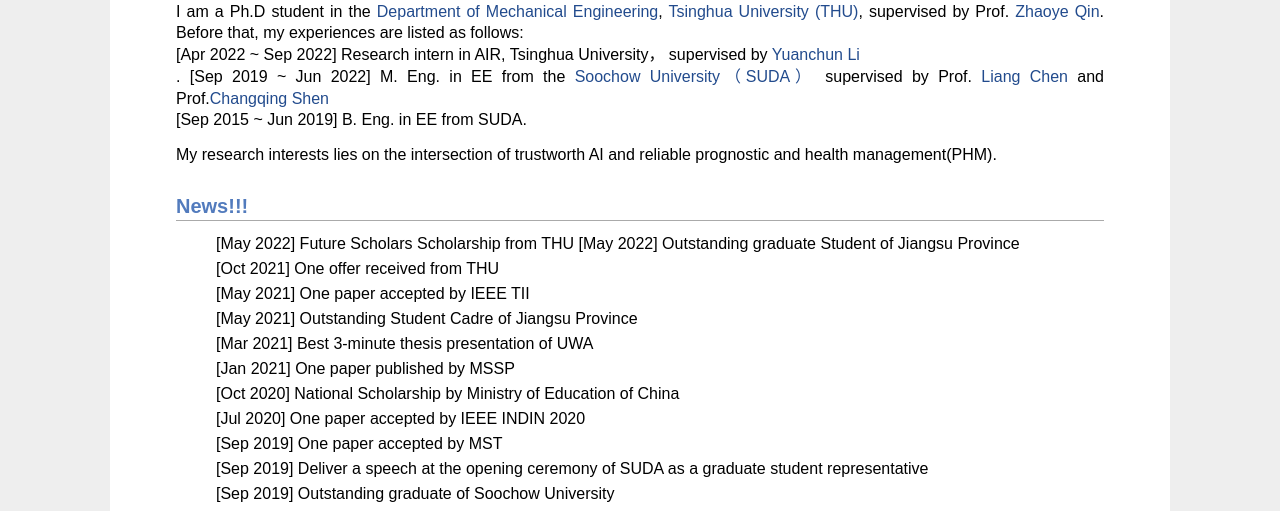
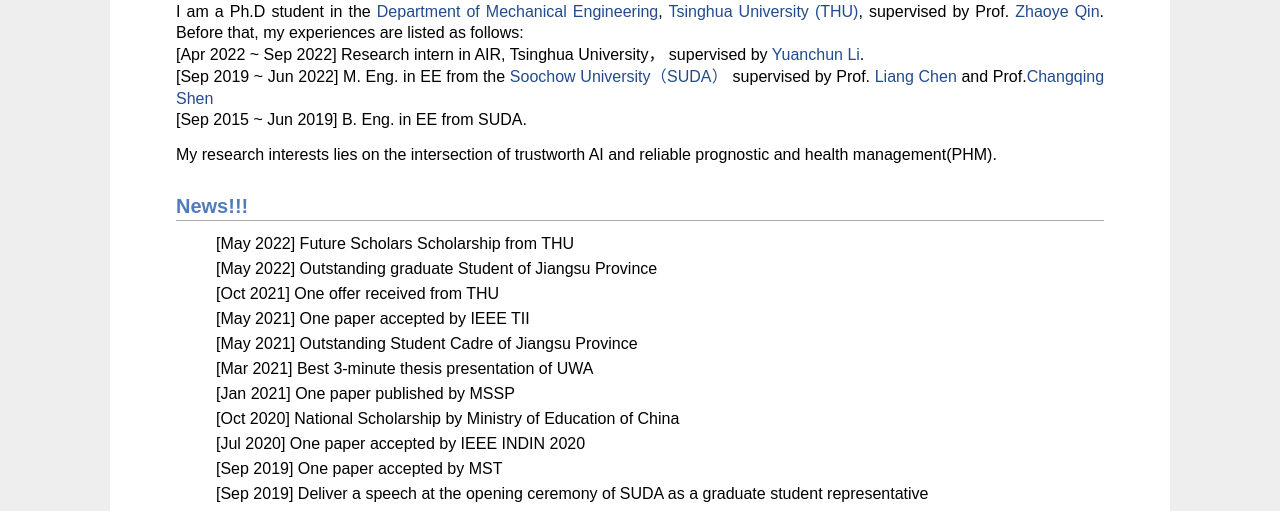
Before and after one commit to leaky1997/homepage, a plain HTML site: page index.html in a window 1280 px wide. Shown: the part 414-925 px from the top of the page. Drawn offline with Linux system fonts and the light colour scheme.

Commit message:
fix bugs

```diff
--- a/index.html
+++ b/index.html
@@ -57,7 +57,7 @@
 	<a href="https://www.me.tsinghua.edu.cn/info/1127/1763.htm" target="_blank">Zhaoye Qin</a>.
 	Before that, my experiences are listed as follows:<br>
 		[Apr 2022 ~ Sep 2022] Research intern in AIR, Tsinghua University， supervised by <a
-		href="https://air.tsinghua.edu.cn/info/1046/1195.htm" target="_blank">Yuanchun Li</a> <br>.
+		href="https://air.tsinghua.edu.cn/info/1046/1195.htm" target="_blank">Yuanchun Li</a>. <br>
 		[Sep 2019 ~ Jun 2022] M. Eng. in EE from the <a href="https://www.suda.edu.cn/">Soochow University（SUDA）</a>
 		supervised by Prof. <a href="http://jdxy.suda.edu.cn/d1/f2/c14011a446962/page.htm" target="_blank">Liang Chen</a>
 		and Prof.<a href="http://web.suda.edu.cn/cqshen/" target="_blank">Changqing Shen</a><br>
@@ -72,7 +72,7 @@
 <ul style="list-style-type:none">
    <p style="margin-left: 0px; line-height: 150%; margin-top: 8px; margin-bottom: 8px;"><font face="Arial" size="3">
 
-	  [May 2022] Future Scholars Scholarship from THU
+	  [May 2022] Future Scholars Scholarship from THU <br>
 	  [May 2022] Outstanding graduate Student of Jiangsu Province<br>
 	  [Oct 2021] One offer received from THU <br>
       [May 2021] One paper accepted by IEEE TII <br>
```
